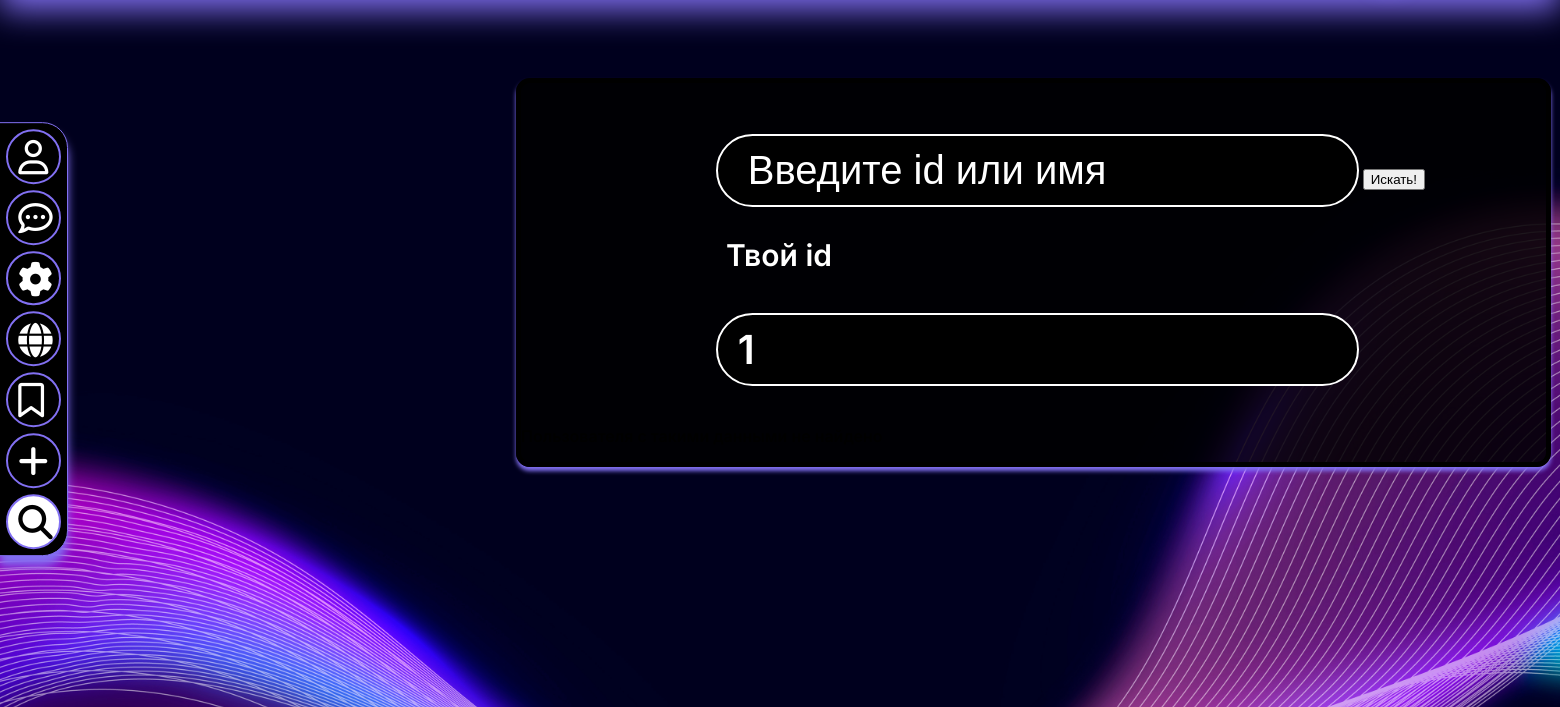
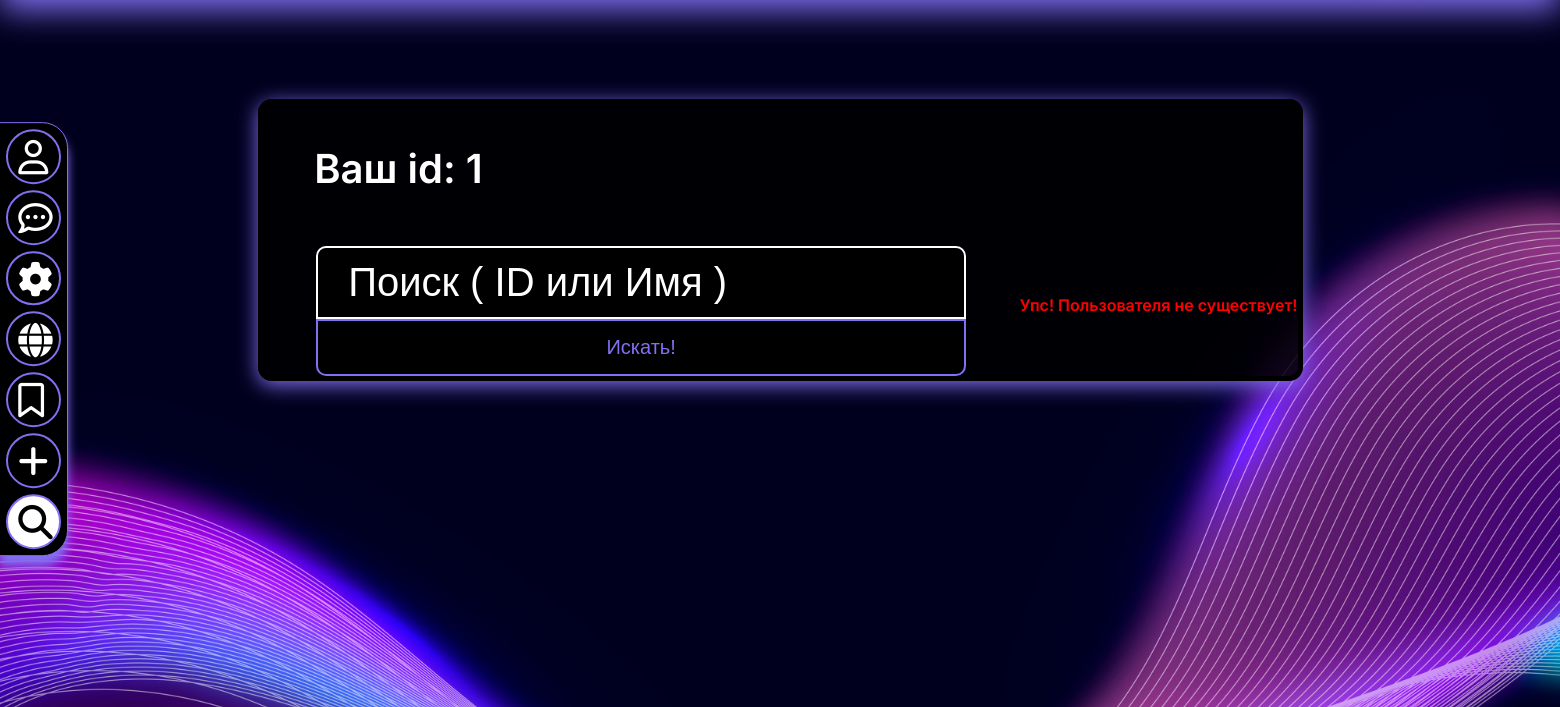
Before and after one commit to 101lLEOl101/Goodchat, a Django app: page /findfriend in a window 1560 px wide. Shown: the part 61-768 px from the top of the page. Run offline with Django 4.2, Linux system fonts and the light colour scheme; a user stored in the database is signed in; data comes from the database, SQL or seed files in the repository; some libraries are stand-ins or nearby versions.

Commit message:
Переработана страничка поиска друзей

```diff
--- a/main/forms.py
+++ b/main/forms.py
@@ -68,5 +68,5 @@ class CommentForm(forms.Form):
 class FrindSearchRequestForm(forms.Form):
     querry = forms.CharField(widget=forms.TextInput(attrs={
         'class': 'search-id-input',
-        'placeholder': 'Введите id или имя'
+        'placeholder': 'Поиск ( ID или Имя )'
     }))
--- a/main/static/css/find_friends.css
+++ b/main/static/css/find_friends.css
@@ -1,28 +1,36 @@
     .search-wrapper {
-        box-sizing: border-box;
-        position: absolute;
+
+        position: relative;
         width: 1035px;
-
-        left: 516px;
-        top: 139px;
+        top: 20vh;
+        margin: 0 auto;
         background: rgba(0, 0, 0, 0.85);
         border: 5px solid #000000;
-        box-shadow: 0px 4px 4px #8270F2;
+        box-shadow: 0px 4px 20px #8270F2;
         border-radius: 14px;
+    }
+    .other_users_search{
+        display: flex;
+        flex-wrap:wrap;
+        justify-content:center;
+        align-items: center;
+
+
+
     }
 
     .search-id-input {
+        margin-top: 2%;
         box-sizing: border-box;
         background-color: black;
         color: white;
         font-size: 40px;
         padding: 30px;
-        width: 643px;
+        width: 650px;
         height: 73px;
-        margin-left: 19%;
-        margin-top: 5%;
         border: 2px solid #FFFFFF;
-        border-radius: 36.5px;
+        border-top-right-radius: 10px;
+        border-top-left-radius: 10px;
     }
 
     .search-id-input::placeholder {
@@ -30,52 +38,42 @@
     }
 
     .search-user-id-input {
-        box-sizing: border-box;
-        background-color: black;
+        margin-left:5%;
         color: white;
         font-size: 40px;
-        padding: 30px;
-        width: 643px;
-        height: 73px;
-        margin-left: 19%;
-        border: 2px solid #FFFFFF;
-        border-radius: 36.5px;
-        padding: 10px;
-        padding-left: 20px;
+
     }
 
     .ur-id-search {
         color: white;
-        margin-left: 20%;
         font-size: 30px;
     }
 
     .user-card-search {
+        margin-top: 5%;
+        margin-right:2%;
+        display:flex;
+        justify-content:center;
+        align-items:center;
+        flex-wrap: wrap;
         width: 400px;
         height: 419px;
-        margin-left: 30%;
-        margin-top: 16px;
         background: #000000;
         border: 1px solid #FFFFFF;
         border-radius: 50px;
     }
 
     .profile-pic-search {
+        margin-top: 2%;
         width: 119px;
         height: 119px;
-        margin-left: 140px;
-        margin-top: 20px;
-        margin-bottom: -20px;
-        background: url(image.png);
         border-radius: 360px;
         border-color: white;
-        border-width: 1px;
         border-style: solid;
     }
 
     .nickname-search {
         box-sizing: border-box;
-        margin-left: 60px;
         width: 278px;
         height: 49px;
         text-align: center;
@@ -87,7 +85,6 @@
 
     .info-search {
         box-sizing: border-box;
-        margin-left: 60px;
         padding-top: 20px;
         width: 278px;
         text-align: center;
@@ -118,8 +115,6 @@
         transition: all 0.5s;
         border-radius: 20px;
         border: 2px solid #8270F2;
-        margin-top: 10px;
-        margin-bottom: 10px;
         color: white;
     }
     .find_item:hover{
@@ -128,7 +123,10 @@
         box-shadow: 0px 0px 33px #8270F2;
     }
 
-
+.friend_error{
+    color: red;
+    text-align:center;
+}
 
     .chat-user-pic {
         width: 100px;
@@ -138,3 +136,27 @@
         border: 2px solid #000;
         border-radius: 100%;
     }
+
+.btn_message{
+    background-color: #000000;
+    border: #8270F2 solid 2px;
+    padding: 15px;
+    color: #8270F2;
+    width: 100%;
+    font-size: 20px;
+    transition: all 0.5s;
+    border-bottom-right-radius: 10px;
+    border-bottom-left-radius: 10px;
+}
+
+.btn_message:hover{
+    background-color: rgba(0,100,0,60%);
+}
+
+.input_friend{
+    margin: 0 auto;
+}
+
+.form_friend{
+    width: 650px;
+}
--- a/main/templates/find_friend_page.html
+++ b/main/templates/find_friend_page.html
@@ -5,13 +5,17 @@
 
 {% block content %}
 	<div class = "search-wrapper">
-		<form method="POST">
+		<p class = "search-user-id-input">Ваш id: {{ user.id }}</p>
+		<div class="other_users_search">
+		<div class="input_friend">
+		<form method="POST" class="form_friend">
 			{% csrf_token %}
 			{{ form.querry }}
-			<button type="submit">Искать!</button>
+			<button type="submit" class="btn_message">Искать!</button>
 		</form>
-		<p class = "ur-id-search">Твой id</p>
-		<p class = "search-user-id-input">{{ user.id }}</p>
+
+		</div>
+
 
 
 
@@ -20,18 +24,23 @@
 		{% if response %}
 
 			{% for profile_ in response %}
-			 <a href="{% url 'profile' profile_.id %}">
-				<div class = "user-card-search">
+
+
+					<a href="{% url 'profile' profile_.id %}" class="user-card-search">
 					<img class ="profile-pic-search"src="{{profile_.avatar.url}}"><br>
 					<p class = "nickname-search">{{ profile_.name }} {{profile_.surname}}</p>
 					<p class = "info-search">{{ profile_.about }}</p>
-				</div>
-        	</a>
+					</a>
+
+
+
+			{% endfor %}
 	</div>
-			{% endfor %}
+		</div>
 		{% else %}
-			<p>Пользователя с такими данными не найдено</p>
+			<p class="friend_error">Упс! Пользователя не существует!</p>
 		{% endif %}
+
 	</div>
 {% endblock %}
 {% block js %}
```
